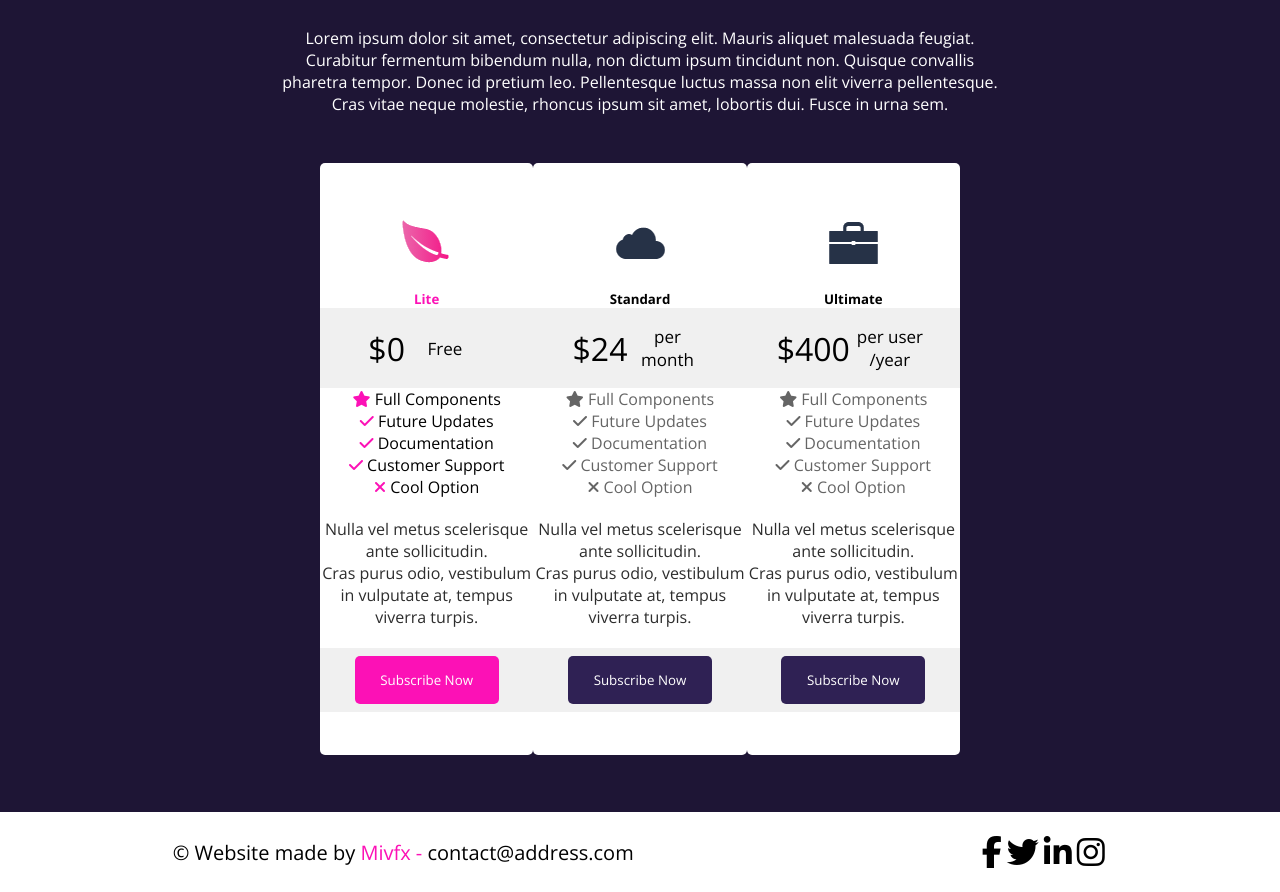
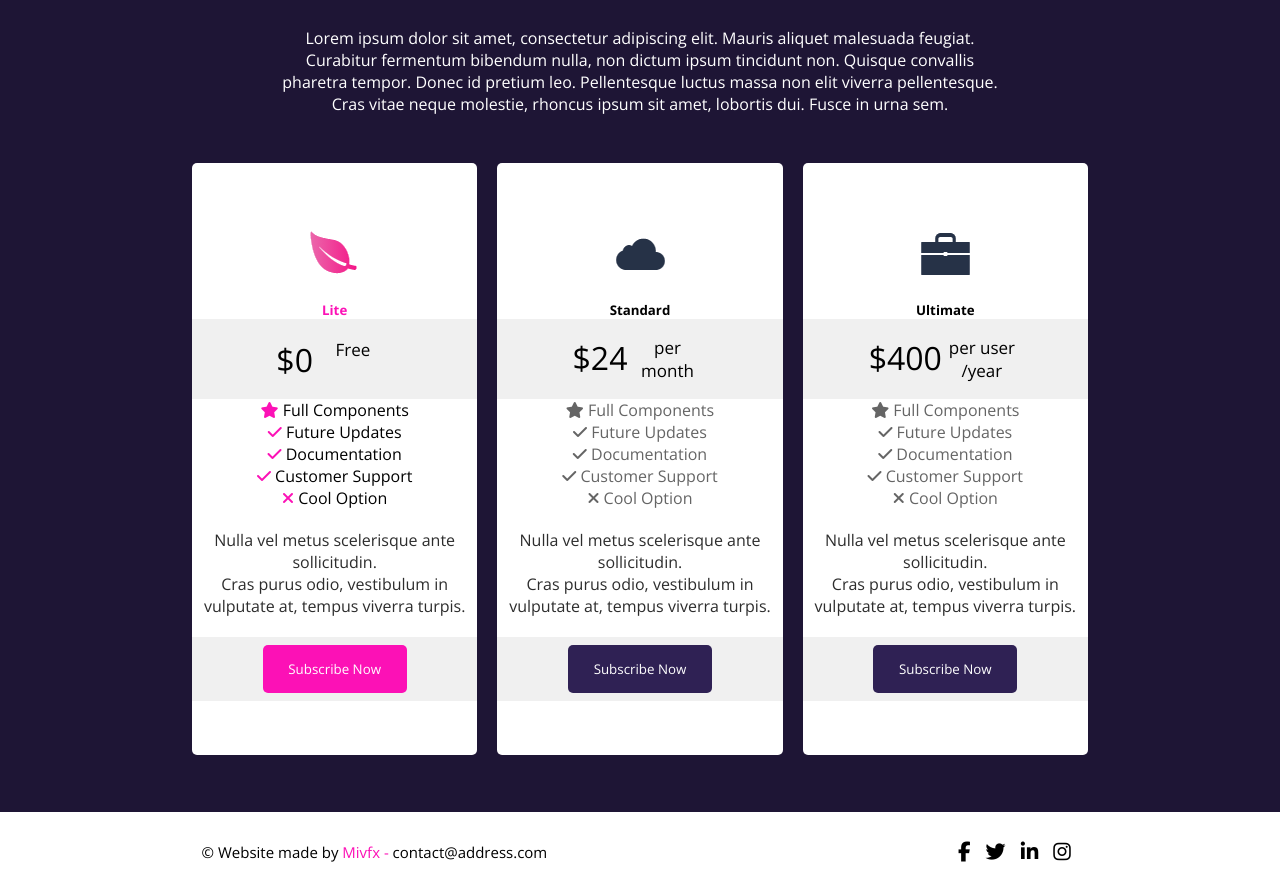
Before and after one commit to AndresVilla2008/Proyecto-Blexus, a plain HTML site: page index.html in a window 1280 px wide. Shown: the part 1932-2824 px from the top of the page. Drawn offline with nearby package versions, Linux system fonts and the light colour scheme.

Commit message:
commit 1 media queries

```diff
--- a/styles/style.css
+++ b/styles/style.css
@@ -209,9 +209,10 @@ header nav button {
 
 .SeccBajaDiv {
 	display: flex;
-	width: 50%;
+	width: 70%;
 	height: 40rem;
 	justify-content: space-around;
+	gap: 20px;
 }
 
 .SeccBaja h2 {
@@ -258,7 +259,7 @@ header nav button {
 	font-size: 2rem;
 	display: flex;
 	justify-content: center;
-	align-items: center;
+	align-items: start;
 	width: 100%;
 	color: #000;
 }
@@ -342,7 +343,7 @@ footer {
 	width: 100%;
 	height: 5rem;
 	justify-content: space-around;
-	font-size: 20px;
+	font-size: 15px;
 }
 footer span {
 	color: #fc11b6;
@@ -352,5 +353,15 @@ footer div {
 	display: flex;
 	justify-content: space-around;
 	width: 10%;
-	font-size: 2rem;
+	font-size: 20px;
 }
+
+@media (max-width: 1279px) {
+	header {
+		padding: 0px 5rem;
+	}
+
+	.SeccBajaDiv {
+		width: 70%;
+	}
+}
```
